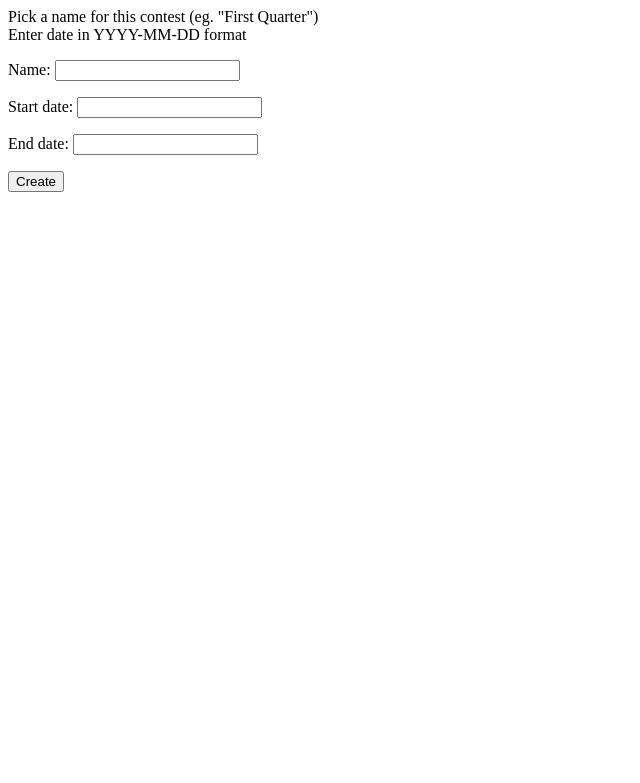
After one commit to webzetetic/BigLoser, a Django app: page /bigLoser/contest/add/ in a window 1280 px wide. The commit adds this page. Shown: the top 783 px of the page, without its empty margins (0-640 px from the left). Run offline with Django 3.2, Linux system fonts and the light colour scheme.

Commit message:
create add contest view

```diff
--- /dev/null
+++ b/bigLoser/templates/bigLoser/contest_form.html
@@ -0,0 +1,7 @@
+Pick a name for this contest (eg. "First Quarter") <br>
+Enter date in YYYY-MM-DD format
+
+<form action="" method="post">{% csrf_token %}
+	{{ form.as_p }}
+	<input type="submit" value="Create" />
+</form>
--- a/bigLoser/templates/bigLoser/user_homepage.html
+++ b/bigLoser/templates/bigLoser/user_homepage.html
@@ -14,8 +14,6 @@
 	</ul>
 
 <a href="{% url 'render_chart' user.id %}">Progress Chart</a>
-<br>
-<a href="{% url 'weight_add' %}">Add Weight</a>
 
 {% else %}
 
--- a/bigLoser/urls.py
+++ b/bigLoser/urls.py
@@ -5,9 +5,10 @@
 urlpatterns = patterns('',
 	url(r'^admin/', include(admin.site.urls)),
     url(r'^$', views.index, name='index'),
-    url(r'weight/add/$', views.WeightCreate.as_view(), name='weight_add'),
+    url(r'^weight/add/$', views.WeightCreate.as_view(), name='weight_add'),
     url(r'^(?P<user_id>\d+)/report/$', views.render_chart, name='render_chart'),
-    url(r'^(?P<user_id>\d+)/$', views.user_homepage, name = 'user_homepage')
+    url(r'^(?P<user_id>\d+)/$', views.user_homepage, name = 'user_homepage'),
+ 	url(r'^contest/add/$', views.ContestCreate.as_view(), name='contest_add')
 )
 
 urlpatterns += patterns('django.contrib.auth.views',
--- a/bigLoser/views.py
+++ b/bigLoser/views.py
@@ -1,6 +1,6 @@
 from django.shortcuts import render, redirect, render_to_response
 from django.http import HttpResponse
-from bigLoser.models import Weight
+from bigLoser.models import Weight, Contest, Contestant
 from django.views.generic.edit import CreateView
 from django.core.urlresolvers import reverse_lazy
 from django.template.context import RequestContext
```
